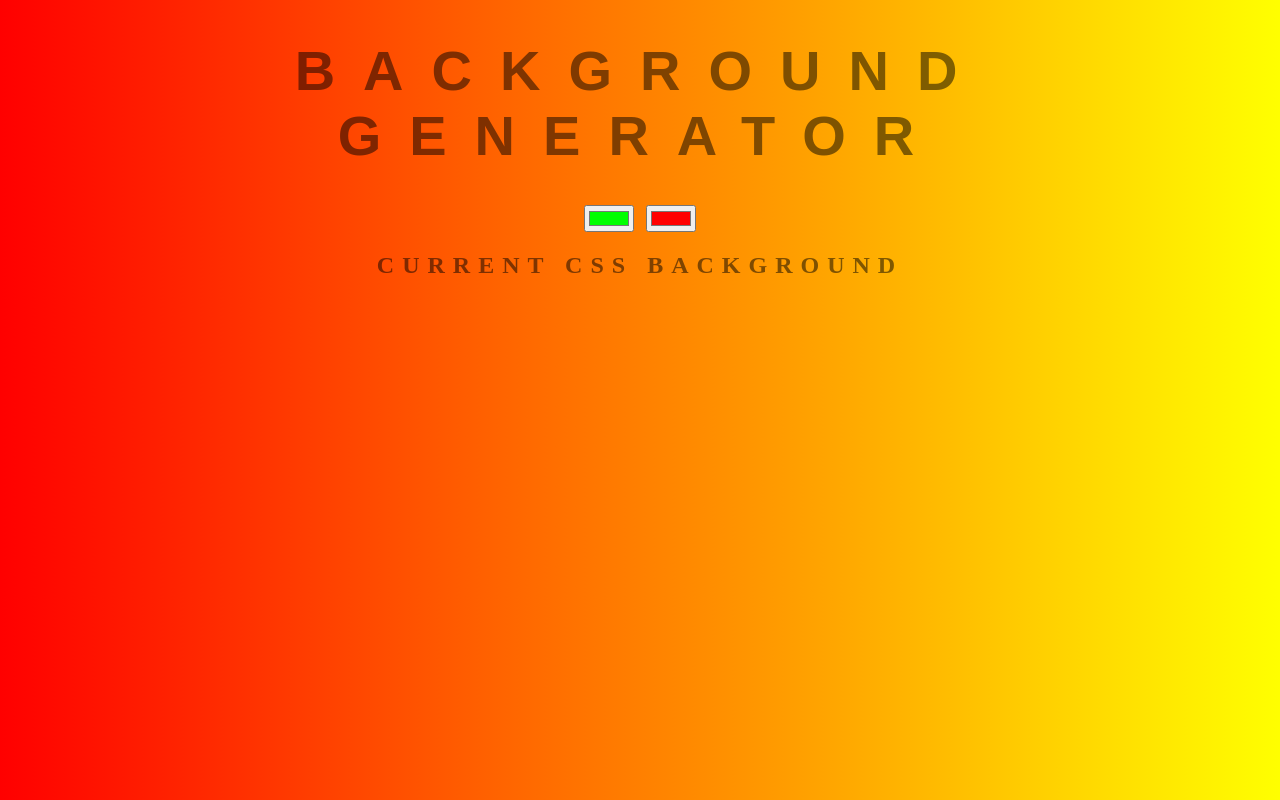
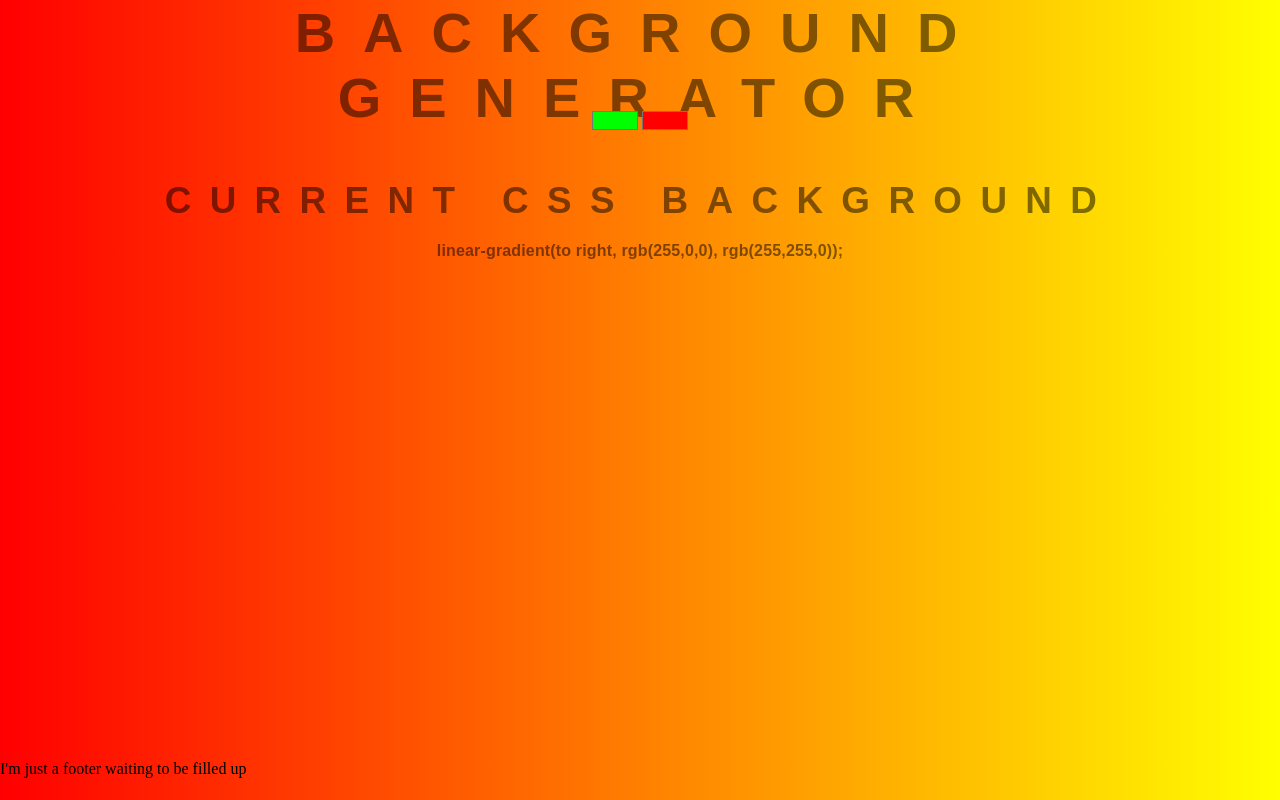
Before and after one commit to kabai95/background-generator, a plain HTML site: page index.html in a window 1280 px wide. Drawn offline with Linux system fonts and the light colour scheme.

Commit message:
started redesigning project

```diff
--- a/index.html
+++ b/index.html
@@ -2,14 +2,25 @@
 <html>
     <head>
         <title>Gradient Background</title>
-	<link rel="stylesheet" type="text/css" href="style.css">
+        <link rel="stylesheet" type="text/css" href="style.css" />
     </head>
     <body id="gradient">
+        <div class="header">
             <h1>Background Generator</h1>
-	<input class="color1" type="color" name="color1" value="#00ff00">
-	<input class="color2" type="color" name="color2" value="#ff0000">
+        </div>
+        <div class="inputs">
+            <input class="color1" type="color" name="color1" value="#00ff00" />
+            <input class="color2" type="color" name="color2" value="#ff0000" />
+        </div>
+        <div class="content">
+            <div class="info">
                 <h2>Current CSS Background</h2>
-	<h3></h3>
+                <h3>
+                    linear-gradient(to right, rgb(255,0,0), rgb(255,255,0));
+                </h3>
+            </div>
+        </div>
+        <div class="footer">I'm just a footer waiting to be filled up</div>
         <script type="text/javascript" src="script.js"></script>
     </body>
 </html>
--- a/script.js
+++ b/script.js
@@ -1,13 +1,13 @@
 var css = document.querySelector("h3");
-var color1=document.querySelector(".color1");
-var color2=document.querySelector(".color2");
-var body=document.getElementById("gradient");
+var color1 = document.querySelector(".color1");
+var color2 = document.querySelector(".color2");
+var body = document.querySelector("body");
 
-function setGradient()
-{
-    body.style.background="linear-gradient(to right, " + color1.value + ", " + color2.value + ")";
-    css.textContent=body.style.background+";";
+function setGradient() {
+    body.style.background =
+        "linear-gradient(to right, " + color1.value + ", " + color2.value + ")";
+    css.textContent = body.style.background + ";";
 }
 
-color1.addEventListener("input", setGradient)
-color2.addEventListener("input", setGradient)
+color1.addEventListener("input", setGradient);
+color2.addEventListener("input", setGradient);
--- a/style.css
+++ b/style.css
@@ -1,27 +1,73 @@
+* {
+    padding: 0;
+    margin: 0;
+    box-sizing: border-box;
+}
 body {
-	font: 'Raleway', sans-serif;
-    color: rgba(0,0,0,.5);
+    height: 100vh;
+    display: grid;
+    grid-template-rows: 10% 10% 75% 5%;
+    background: linear-gradient(to right, #8e9eab, #eef2f3);
+    background: linear-gradient(to right, rgb(255, 0, 0), rgb(255, 255, 0));
+}
+
+.header {
+    grid-row: 1;
+}
+
+.content {
+    grid-row: 3;
+    width: 100vw;
+    height: 100%;
+    display: grid;
+    font: "Raleway", sans-serif;
+    color: rgba(0, 0, 0, 0.5);
     text-align: center;
     text-transform: uppercase;
-    letter-spacing: .5em;
+    letter-spacing: 0.5em;
     top: 15%;
-	background: linear-gradient(to right, red , yellow); /* Standard syntax */
+    /* Standard syntax */
+}
+.inputs {
+    grid-row: 2;
+    display: flex;
+    flex-direction: row;
+    align-content: center;
+    justify-content: center;
+    align-items: center;
 }
 
+.inputs input {
+    background: none;
+    border: none;
+    cursor: pointer;
+}
 h1 {
-    font: 600 3.5em 'Raleway', sans-serif;
-    color: rgba(0,0,0,.5);
+    font: 600 3.5em "Raleway", sans-serif;
+    color: rgba(0, 0, 0, 0.5);
     text-align: center;
     text-transform: uppercase;
-    letter-spacing: .5em;
+    letter-spacing: 0.5em;
+    width: 100%;
+}
+h2 {
+    padding-top: 20px;
+    font: 600 2.3em "Raleway", sans-serif;
+    color: rgba(0, 0, 0, 0.5);
+    text-align: center;
+    text-transform: uppercase;
+    letter-spacing: 0.5em;
     width: 100%;
 }
 
 h3 {
-	font: 900 1em 'Raleway', sans-serif;
-    color: rgba(0,0,0,.5);
+    padding-top: 20px;
+    font: 900 1em "Raleway", sans-serif;
+    color: rgba(0, 0, 0, 0.5);
     text-align: center;
     text-transform: none;
     letter-spacing: 0.01em;
-
 }
+.footer {
+    grid-row: 4;
+}
```
Lines whose indentation alone changed are shown as unchanged.
